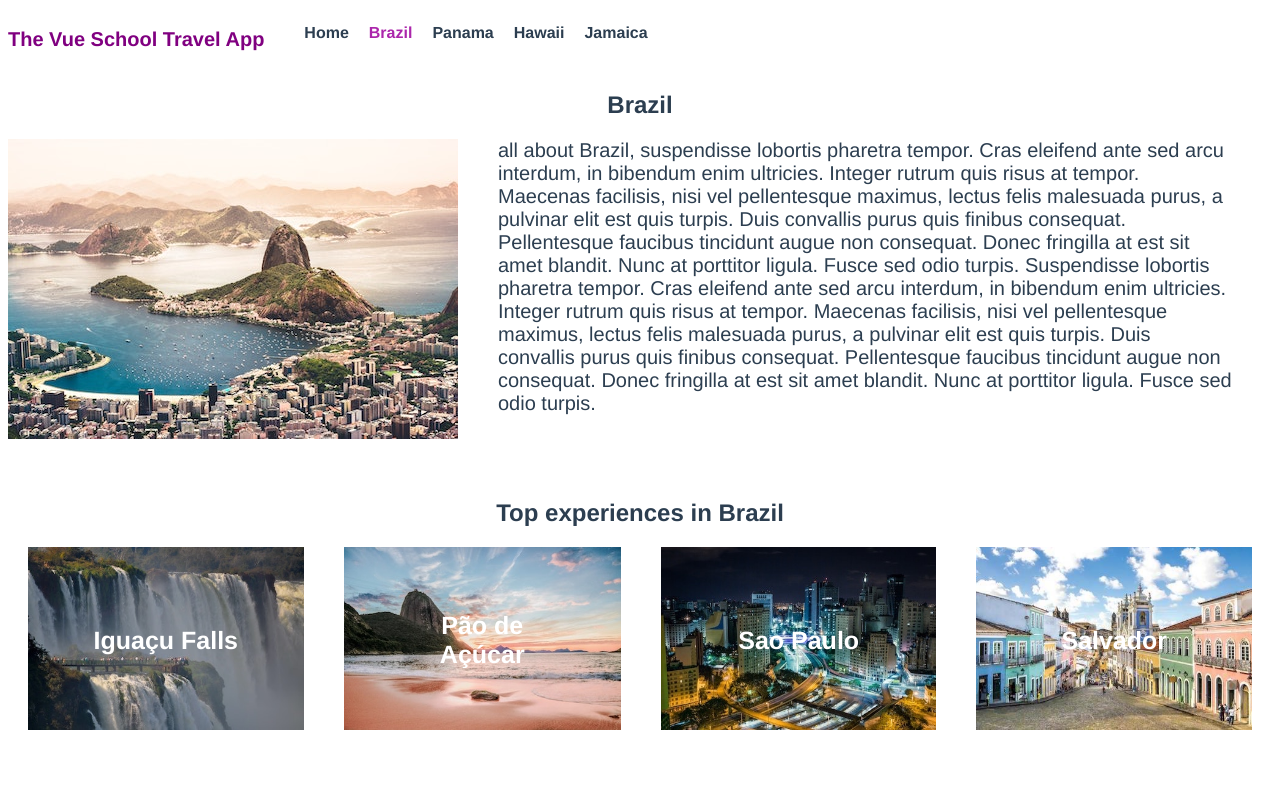
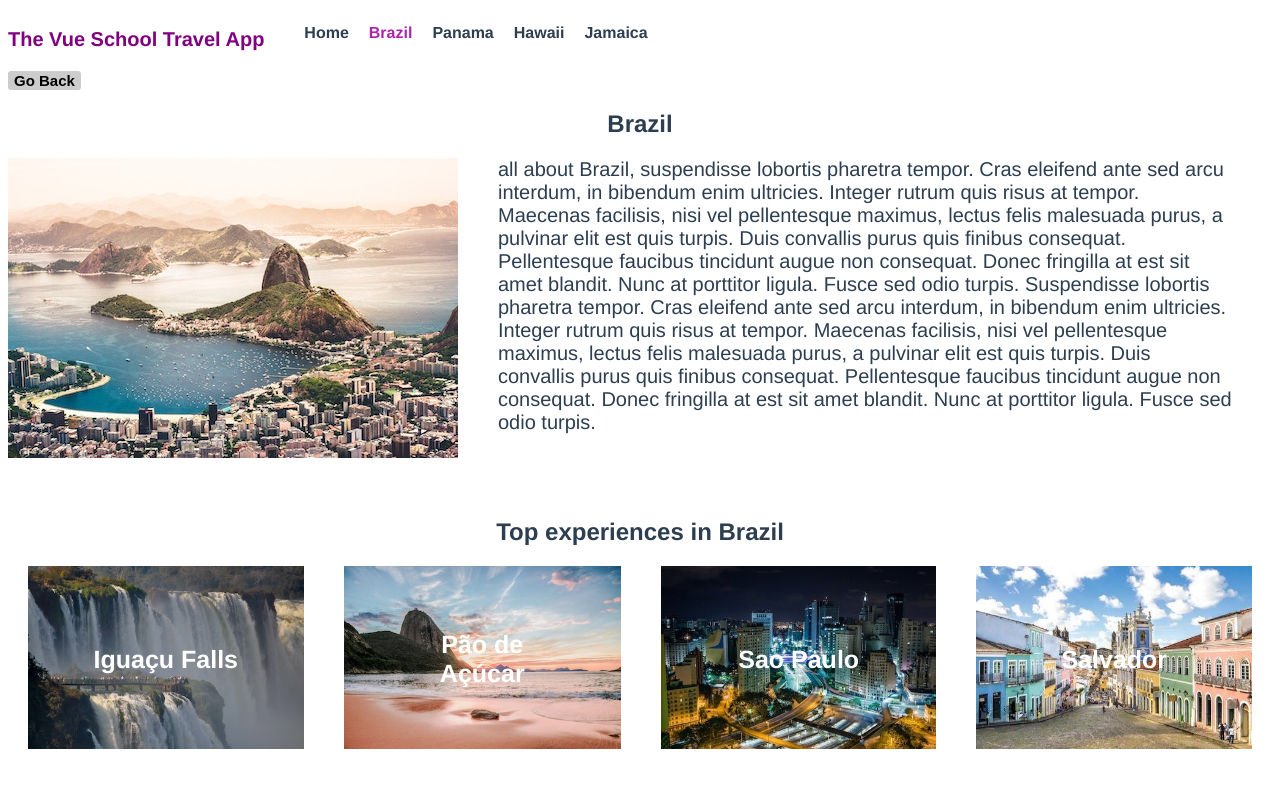
Before and after one commit to femaimi9527/Vue-Router-for-Everyone, a Vue app: page /destination/brazil in a window 1280 px wide. Shown: the top 788 px of the page. Built offline with nearby package versions, Linux system fonts and the light colour scheme.

Commit message:
创建返回按钮-涉及在一个view中使用加载的组件，路由的$router.go()接口

```diff
--- /dev/null
+++ b/src/components/GoBack.vue
@@ -0,0 +1,29 @@
+<template>
+  <span class="go-back">
+    <button @click="goBack">Go Back</button>
+  </span>
+</template>
+
+<script>
+export default {
+  methods: {
+    goBack() {
+      return this.$router.go(-1);
+    }
+  }
+};
+</script>
+
+<style scoped>
+.go-back {
+  display: flex;
+  cursor: pointer;
+}
+button {
+  border: 0;
+  font-size: 15px;
+  font-weight: bold;
+  border-radius: 3px;
+  background: rgba(0, 0, 0, 0.2);
+}
+</style>
--- a/src/views/DestinationDetails.vue
+++ b/src/views/DestinationDetails.vue
@@ -1,5 +1,6 @@
 <template>
   <div>
+    <GoBack />
     <section class="destination">
       <h1>{{ destination.name }}</h1>
       <div class="destination-details">
@@ -38,7 +39,11 @@
 </template>
 <script>
 import store from "@/store";
+import GoBack from "@/components/GoBack";
 export default {
+  components: {
+    GoBack
+  },
   data() {
     return {
       // slug: this.$route.params.slug
```
